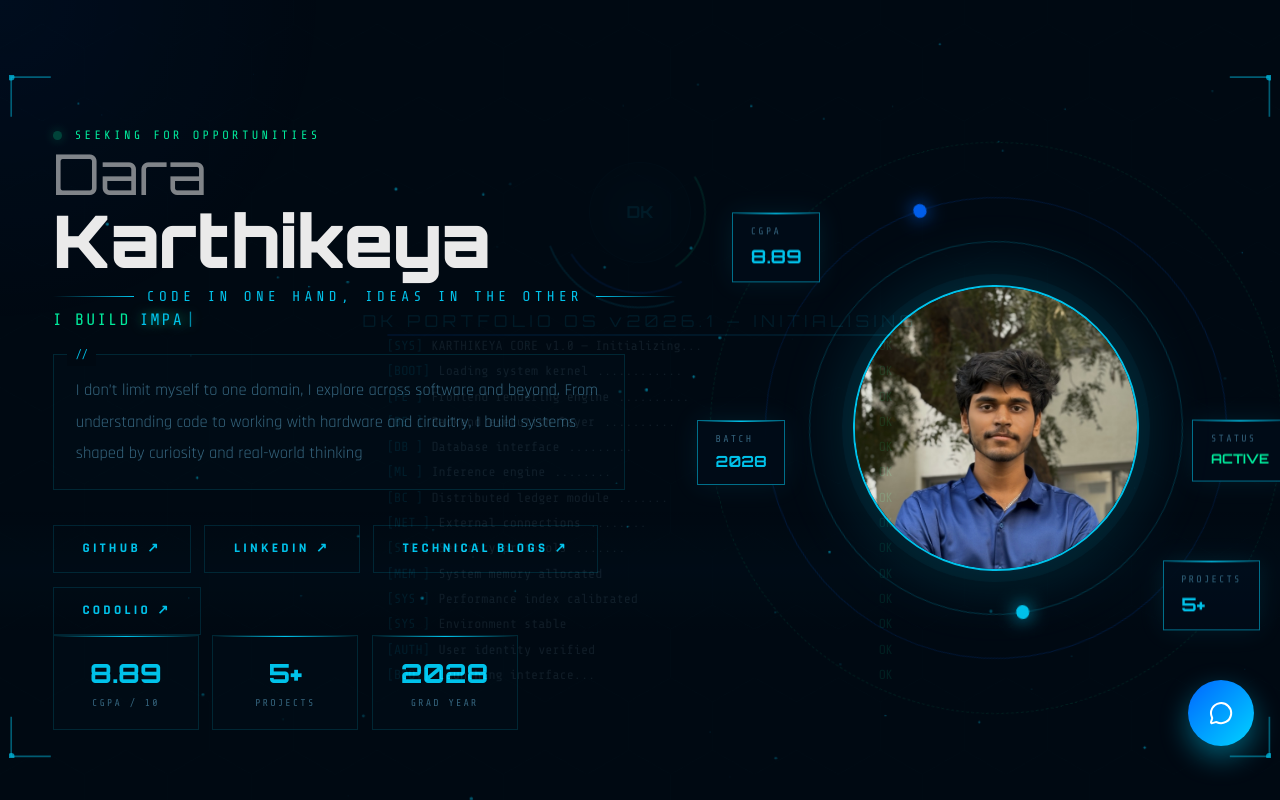
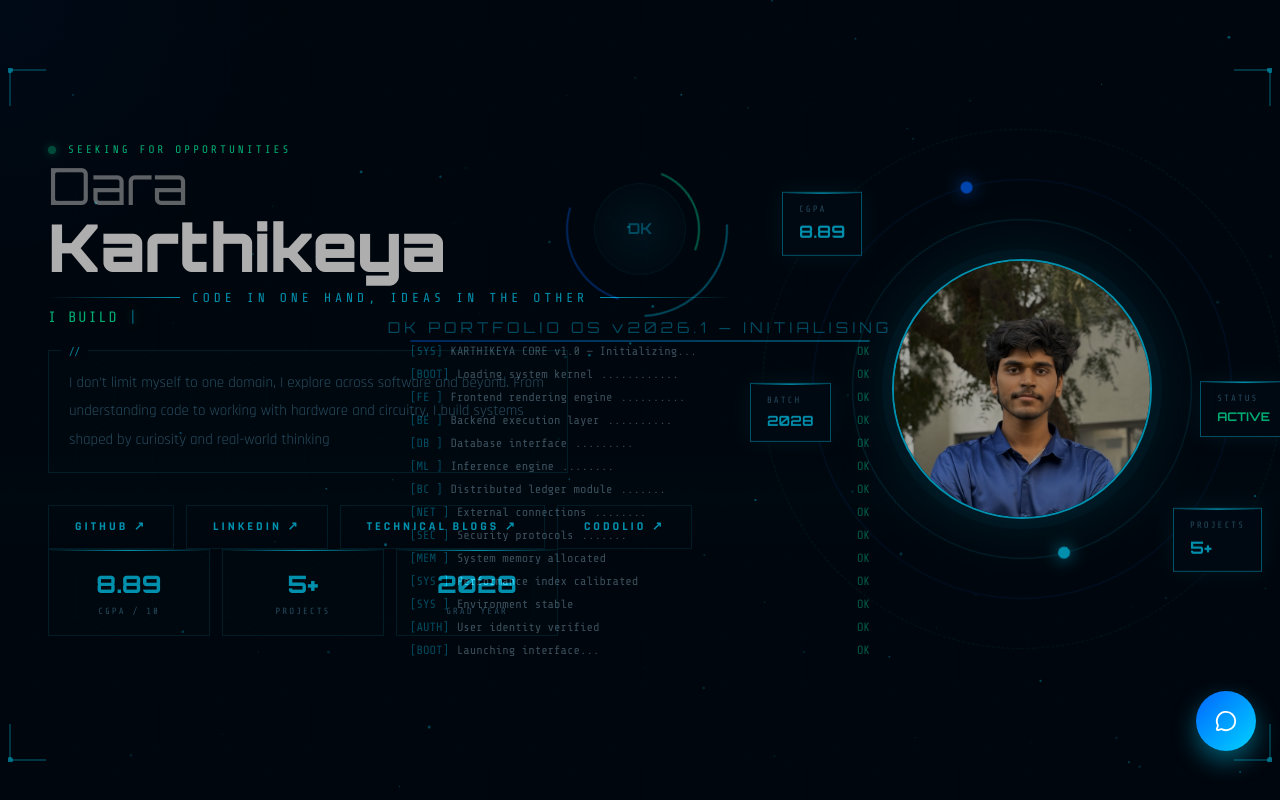
Before and after one commit to Karthikeya0008/Portfolio-OS, a Next.js app: page / in a window 1280 px wide. Shown: the top 800 px of the page. Built offline with nearby package versions, Linux system fonts and the light colour scheme.

Commit message:
Bug Fix: Default open at 110% zoom

```diff
--- a/app/globals.css
+++ b/app/globals.css
@@ -1,7 +1,7 @@
 @import "tailwindcss";
 
 html {
-  zoom: 1.1;
+  zoom: 1;
 }
 
 :root {
```
